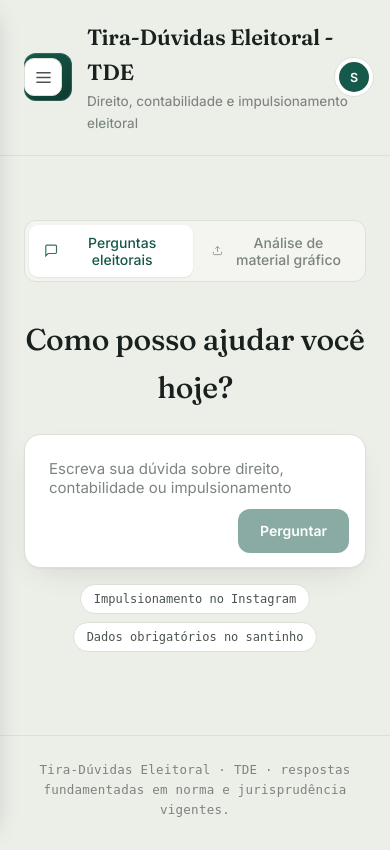
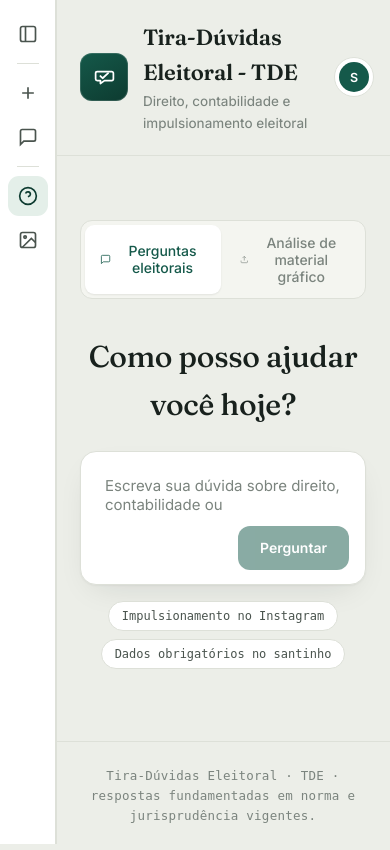
Before and after one commit to Geffersonvivan/Tira_Duvidas_Eleitoral, a Django app: page /app/ in a window 390 px wide. Before the commit the page ends 817 px from the top, so only its background shows below. Run offline with Django 5.2, Linux system fonts and the light colour scheme; the visitor is signed in with stand-in values (Sample User, id 1); data that the repository does not hold is empty; some libraries are stand-ins or nearby versions; some web fonts are replaced.

Commit message:
Sidebar estilo Claude: trilho de ícones + painel encaixado
Substitui o drawer que cobria a página por uma navegação no estilo do
Claude.ai:

- Trilho fino sempre visível (56px) com ícones: toggle, nova conversa,
  conversas, e atalhos dos 2 serviços (perguntas / análise). Tooltips
  instantâneos à direita de cada ícone.
- Botão toggle = ícone de painel (não mais hambúrguer), sem borda, hover
  fantasma; atalho de teclado ⌘. / Ctrl+.
- Ao expandir, o conteúdo é empurrado (docked), sem backdrop escuro; no
  mobile (≤768px) o painel vira overlay com backdrop.
- Estado aberto/fechado persistido em localStorage.
- Ícones de serviço no trilho espelham/disparam as abas existentes.

Co-Authored-By: Claude Opus 4.8 (1M context) <noreply@anthropic.com>

```diff
--- a/static/css/app.css
+++ b/static/css/app.css
@@ -59,18 +59,30 @@ header.top{border-bottom:1px solid var(--line); background:rgba(236,238,232,.82)
 .conta-sair svg{width:17px; height:17px; color:var(--muted); transition:color .12s}
 .conta-sair:hover svg{color:var(--bad)}
 
-/* ---------- Sidebar de conversas (drawer) ---------- */
-.menu-toggle{position:absolute; left:24px; top:50%; transform:translateY(-50%); display:grid; place-items:center; width:38px; height:38px; border:1px solid var(--line); border-radius:10px; background:var(--surface); color:var(--ink-soft); cursor:pointer; transition:.15s}
-.menu-toggle:hover{border-color:var(--brand); color:var(--brand); background:var(--brand-soft)}
-.menu-toggle svg{width:19px; height:19px}
+/* ---------- Sidebar estilo Claude: trilho fixo + painel encaixado ---------- */
+/* O conteúdo é empurrado (não coberto): body ganha padding à esquerda que
+   acompanha a largura da sidebar. No mobile o painel vira overlay. */
+.app-auth{padding-left:56px; transition:padding-left .2s ease}
+body.app-auth.sidebar-aberta{padding-left:288px} /* desktop empurra; mobile sobrescreve abaixo */
 
-.sidebar{position:fixed; left:0; top:0; bottom:0; width:288px; z-index:40; background:var(--surface); border-right:1px solid var(--line); padding:18px 14px; display:flex; flex-direction:column; gap:12px; transform:translateX(-100%); transition:transform .22s ease; box-shadow:6px 0 26px -18px rgba(20,30,25,.35)}
-body.sidebar-aberta .sidebar{transform:none}
-.sidebar-nova{display:flex; align-items:center; justify-content:center; gap:9px; padding:11px 14px; border:1px solid var(--line); border-radius:12px; background:var(--paper-2); color:var(--ink); font-family:inherit; font-size:14.5px; font-weight:500; cursor:pointer; transition:.15s}
-.sidebar-nova:hover{border-color:var(--brand); background:var(--brand-soft); color:var(--brand)}
-.sidebar-nova svg{width:17px; height:17px}
-.sidebar-titulo{font-family:var(--mono); font-size:10.5px; letter-spacing:.12em; text-transform:uppercase; color:var(--muted); padding:6px 8px 0}
-.sidebar-lista{flex:1 1 auto; overflow-y:auto; display:flex; flex-direction:column; gap:2px; margin:0 -6px; padding:0 2px}
+.sidebar{position:fixed; left:0; top:0; bottom:0; z-index:40; display:flex; align-items:stretch}
+/* Trilho: coluna de ícones sempre visível (no desktop). */
+.rail{width:56px; flex:none; background:var(--surface); border-right:1px solid var(--line); display:flex; flex-direction:column; align-items:center; gap:4px; padding:14px 0}
+.rail-btn{position:relative; width:40px; height:40px; flex:none; display:grid; place-items:center; border:0; border-radius:11px; background:transparent; color:var(--ink-soft); cursor:pointer; transition:background .13s, color .13s}
+.rail-btn:hover{background:var(--brand-soft); color:var(--brand)}
+.rail-btn.rail-ativo{background:var(--brand-soft); color:var(--brand-ink)}
+.rail-btn svg{width:20px; height:20px}
+.rail-sep{width:22px; height:1px; background:var(--line); margin:5px 0}
+/* Tooltip do trilho (aparece à direita, instantâneo). */
+.rail-btn::after{content:attr(data-tip); position:absolute; left:calc(100% + 12px); top:50%; transform:translateY(-50%); white-space:nowrap; background:var(--ink); color:#fff; font-size:12px; padding:5px 9px; border-radius:7px; opacity:0; pointer-events:none; transition:opacity .12s; z-index:70}
+.rail-btn:hover::after{opacity:1}
+body.sidebar-aberta .rail-btn::after{display:none} /* painel aberto: sem tooltips sobre a lista */
+
+/* Painel de conversas: some (largura 0) quando fechado; abre com transição. */
+.sidebar-panel{width:0; flex:none; overflow:hidden; background:var(--surface); border-right:1px solid var(--line); display:flex; flex-direction:column; gap:10px; transition:width .2s ease; box-shadow:6px 0 26px -20px rgba(20,30,25,.4)}
+body.sidebar-aberta .sidebar-panel{width:232px; padding:18px 14px}
+.sidebar-titulo{font-family:var(--mono); font-size:10.5px; letter-spacing:.12em; text-transform:uppercase; color:var(--muted); padding:2px 8px 0; white-space:nowrap}
+.sidebar-lista{flex:1 1 auto; overflow-y:auto; overflow-x:hidden; display:flex; flex-direction:column; gap:2px; margin:0 -6px; padding:0 2px; min-width:204px}
 .conversa-item{display:flex; align-items:center; gap:6px; padding:9px 10px; border-radius:9px; cursor:pointer; color:var(--ink-soft); transition:background .12s, color .12s}
 .conversa-item:hover{background:var(--paper-2)}
 .conversa-item.ativa{background:var(--brand-soft); color:var(--brand-ink)}
@@ -82,8 +94,15 @@ body.sidebar-aberta .sidebar{transform:none}
 .conversa-tip{position:fixed; z-index:60; max-width:260px; padding:7px 10px; border-radius:8px; background:var(--ink); color:#fff; font-size:12.5px; line-height:1.35; box-shadow:0 6px 20px rgba(0,0,0,.18); pointer-events:none}
 .conversa-tip[hidden]{display:none}
 .sidebar-vazia{color:var(--muted); font-size:13px; padding:10px 8px}
-.sidebar-backdrop{position:fixed; inset:0; background:rgba(20,30,25,.25); z-index:39; opacity:0; visibility:hidden; transition:opacity .2s, visibility .2s}
-body.sidebar-aberta .sidebar-backdrop{opacity:1; visibility:visible}
+/* Backdrop só existe no mobile (desktop empurra o conteúdo, sem escurecer). */
+.sidebar-backdrop{position:fixed; inset:0; background:rgba(20,30,25,.28); z-index:39; opacity:0; visibility:hidden; transition:opacity .2s, visibility .2s}
+
+/* ---------- Mobile: painel vira overlay (não empurra) + backdrop ---------- */
+@media (max-width:768px){
+  .app-auth{padding-left:56px}
+  body.app-auth.sidebar-aberta{padding-left:56px}
+  body.sidebar-aberta .sidebar-backdrop{opacity:1; visibility:visible}
+}
 .brand{display:flex; align-items:center; gap:15px}
 .seal{width:48px; height:48px; border-radius:12px; flex:none; background:linear-gradient(150deg,var(--brand),var(--brand-ink)); display:grid; place-items:center; box-shadow:inset 0 0 0 1px rgba(255,255,255,.14)}
 .seal svg{display:block; width:29px; height:29px}
--- a/static/js/app.js
+++ b/static/js/app.js
@@ -26,6 +26,10 @@ document.querySelectorAll(".tab").forEach((tab) => {
     document.querySelectorAll(".panel").forEach((p) => {
       p.hidden = p.dataset.panel !== alvo;
     });
+    // Espelha a aba ativa no trilho da sidebar (mapa: material→material).
+    document.querySelectorAll(".rail-btn[data-tab-alvo]").forEach((b) =>
+      b.classList.toggle("rail-ativo", b.dataset.tabAlvo === alvo)
+    );
     // O estado "chat-ativo" trava a página (altura fixa + rolagem interna) e
     // só faz sentido na aba de perguntas com conversa. Ao trocar de serviço,
     // remove a trava para que cada aba se comporte de forma isolada.
@@ -69,8 +73,28 @@ const elSidebar = document.getElementById("sidebar");
 const elLista = document.getElementById("lista-conversas");
 const elMenu = document.getElementById("btn-menu");
 
+const MOD_KEY = /Mac|iPhone|iPad|iPod/.test(navigator.platform) ? "⌘" : "Ctrl";
+function aplicarSidebar(aberta, persist) {
+  document.body.classList.toggle("sidebar-aberta", aberta);
+  if (persist) {
+    try {
+      localStorage.setItem("tde-sidebar", aberta ? "1" : "0");
+    } catch (e) {}
+  }
+  if (elMenu) elMenu.dataset.tip = (aberta ? "Fechar" : "Abrir") + ` barra lateral · ${MOD_KEY}.`;
+}
 function fecharSidebar() {
-  document.body.classList.remove("sidebar-aberta");
+  aplicarSidebar(false, true);
+}
+function abrirSidebar() {
+  aplicarSidebar(true, true);
+}
+function alternarSidebar() {
+  aplicarSidebar(!document.body.classList.contains("sidebar-aberta"), true);
+}
+// Fecha só no mobile (onde o painel é overlay); no desktop mantém encaixado.
+function fecharSeMobile() {
+  if (window.matchMedia("(max-width:768px)").matches) aplicarSidebar(false, false);
 }
 function marcarAtiva(id) {
   document.querySelectorAll(".conversa-item").forEach((el) =>
@@ -151,7 +175,7 @@ async function abrirConversa(id) {
         });
     });
     marcarAtiva(id);
-    fecharSidebar();
+    fecharSeMobile();
     rolar();
   } catch (e) {}
 }
@@ -163,7 +187,7 @@ function novaConversa() {
   q.value = "";
   ajustarAltura();
   sincronizarBotao();
-  fecharSidebar();
+  fecharSeMobile();
   q.focus();
 }
 async function deletarConversa(id, el) {
@@ -180,11 +204,29 @@ async function deletarConversa(id, el) {
   } catch (e) {}
 }
 if (elMenu && elSidebar) {
-  elMenu.addEventListener("click", () => document.body.classList.toggle("sidebar-aberta"));
+  // Estado inicial: lembra a preferência (padrão = fechado/trilho).
+  aplicarSidebar(localStorage.getItem("tde-sidebar") === "1", false);
+
+  elMenu.addEventListener("click", alternarSidebar);
   document.getElementById("sidebar-backdrop").addEventListener("click", fecharSidebar);
   document.getElementById("btn-nova-conversa").addEventListener("click", novaConversa);
+  // Ícone "Conversas" no trilho: abre o painel da lista.
+  document
+    .querySelector('.rail-btn[data-rail="conversas"]')
+    ?.addEventListener("click", abrirSidebar);
+  // Ícones de serviço no trilho: disparam a troca de aba correspondente.
+  document.querySelectorAll(".rail-btn[data-tab-alvo]").forEach((b) =>
+    b.addEventListener("click", () => {
+      const tab = document.querySelector(`.tab[data-tab="${b.dataset.tabAlvo}"]`);
+      if (tab) tab.click();
+    })
+  );
   document.addEventListener("keydown", (e) => {
     if (e.key === "Escape") fecharSidebar();
+    if ((e.metaKey || e.ctrlKey) && e.key === ".") {
+      e.preventDefault();
+      alternarSidebar();
+    }
   });
   carregarConversas();
 }
--- a/templates/base.html
+++ b/templates/base.html
@@ -10,16 +10,11 @@
 <link rel="preconnect" href="https://fonts.gstatic.com" crossorigin>
 <link href="https://fonts.googleapis.com/css2?family=Fraunces:opsz,wght@9..144,400;9..144,500;9..144,600&family=Inter:wght@400;450;500;600&family=Spline+Sans+Mono:wght@400;500;600&display=swap" rel="stylesheet">
 <link rel="icon" href="{% static 'img/favicon.svg' %}" type="image/svg+xml">
-<link rel="stylesheet" href="{% static 'css/app.css' %}?v=26">
+<link rel="stylesheet" href="{% static 'css/app.css' %}?v=27">
 </head>
-<body>
+<body{% if user.is_authenticated %} class="app-auth"{% endif %}>
 <header class="top">
   <div class="top-inner">
-    {% if user.is_authenticated %}
-    <button class="menu-toggle" id="btn-menu" aria-label="Conversas" title="Conversas">
-      <svg viewBox="0 0 24 24" fill="none" stroke="currentColor" stroke-width="2"><path d="M3 6h18M3 12h18M3 18h18"/></svg>
-    </button>
-    {% endif %}
     <div class="brand">
       <div class="seal" aria-hidden="true">
         <svg viewBox="0 0 32 32"><path d="M8 9.5 h16 a1.8 1.8 0 0 1 1.8 1.8 v6.4 a1.8 1.8 0 0 1 -1.8 1.8 h-8 l-4.5 3.2 v-3.2 h-3.5 a1.8 1.8 0 0 1 -1.8 -1.8 v-6.4 a1.8 1.8 0 0 1 1.8 -1.8 z" fill="none" stroke="#fff" stroke-width="1.9" stroke-linejoin="round"/><path d="M11.5 14.4 l2.4 2.4 L20 11.2" fill="none" stroke="#fff" stroke-width="2" stroke-linecap="round" stroke-linejoin="round"/></svg>
@@ -65,13 +60,30 @@
 
 {% if user.is_authenticated %}
 <div class="sidebar-backdrop" id="sidebar-backdrop"></div>
-<aside class="sidebar" id="sidebar" aria-label="Suas conversas">
-  <button class="sidebar-nova" id="btn-nova-conversa">
-    <svg viewBox="0 0 24 24" fill="none" stroke="currentColor" stroke-width="2"><path d="M12 5v14M5 12h14"/></svg>
-    Nova conversa
-  </button>
-  <div class="sidebar-titulo">Conversas</div>
-  <div class="sidebar-lista" id="lista-conversas"></div>
+<aside class="sidebar" id="sidebar" aria-label="Navegação e conversas">
+  <nav class="rail">
+    <button class="rail-btn rail-toggle" id="btn-menu" data-tip="Abrir barra lateral" aria-label="Abrir barra lateral">
+      <svg viewBox="0 0 24 24" fill="none" stroke="currentColor" stroke-width="2"><rect x="3" y="3" width="18" height="18" rx="2.5"/><line x1="9" y1="3" x2="9" y2="21"/></svg>
+    </button>
+    <div class="rail-sep"></div>
+    <button class="rail-btn" id="btn-nova-conversa" data-tip="Nova conversa" aria-label="Nova conversa">
+      <svg viewBox="0 0 24 24" fill="none" stroke="currentColor" stroke-width="2"><path d="M12 5v14M5 12h14"/></svg>
+    </button>
+    <button class="rail-btn" data-rail="conversas" data-tip="Conversas" aria-label="Conversas">
+      <svg viewBox="0 0 24 24" fill="none" stroke="currentColor" stroke-width="2"><path d="M21 15a2 2 0 0 1-2 2H7l-4 4V5a2 2 0 0 1 2-2h14a2 2 0 0 1 2 2z"/></svg>
+    </button>
+    <div class="rail-sep"></div>
+    <button class="rail-btn rail-ativo" data-tab-alvo="perguntas" data-tip="Perguntas eleitorais" aria-label="Perguntas eleitorais">
+      <svg viewBox="0 0 24 24" fill="none" stroke="currentColor" stroke-width="2"><circle cx="12" cy="12" r="10"/><path d="M9.1 9a3 3 0 0 1 5.8 1c0 2-3 3-3 3"/><line x1="12" y1="17" x2="12.01" y2="17"/></svg>
+    </button>
+    <button class="rail-btn" data-tab-alvo="material" data-tip="Análise de material" aria-label="Análise de material">
+      <svg viewBox="0 0 24 24" fill="none" stroke="currentColor" stroke-width="2"><rect x="3" y="3" width="18" height="18" rx="2.5"/><circle cx="8.5" cy="8.5" r="1.5"/><polyline points="21 15 16 10 5 21"/></svg>
+    </button>
+  </nav>
+  <div class="sidebar-panel">
+    <div class="sidebar-titulo">Conversas</div>
+    <div class="sidebar-lista" id="lista-conversas"></div>
+  </div>
 </aside>
 {% endif %}
 
--- a/templates/index.html
+++ b/templates/index.html
@@ -52,5 +52,5 @@
 
 {% block scripts %}
 <script src="https://cdn.jsdelivr.net/npm/marked@13/marked.min.js"></script>
-<script src="{% static 'js/app.js' %}?v=23"></script>
+<script src="{% static 'js/app.js' %}?v=24"></script>
 {% endblock %}
```
